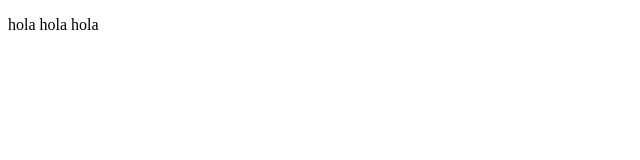
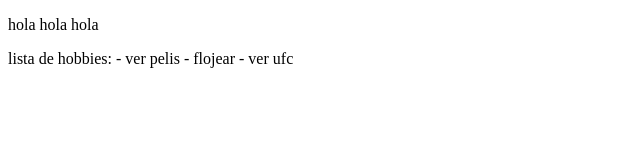
Before and after one commit to Viictor126/Repo1Actividad1, a plain HTML site: page Wilmer.html in a window 1280 px wide. Shown: the whole page, without its empty margins (0-640 px from the left). Drawn offline with Linux system fonts and the light colour scheme.

Commit message:
Cambios en html

```diff
--- a/Wilmer.html
+++ b/Wilmer.html
@@ -7,5 +7,11 @@
 </head>
 <body>
     <p>hola hola hola</p>
+    <p>
+        lista de hobbies:
+        - ver pelis
+        - flojear
+        - ver ufc
+    </p>
 </body>
 </html>
```
